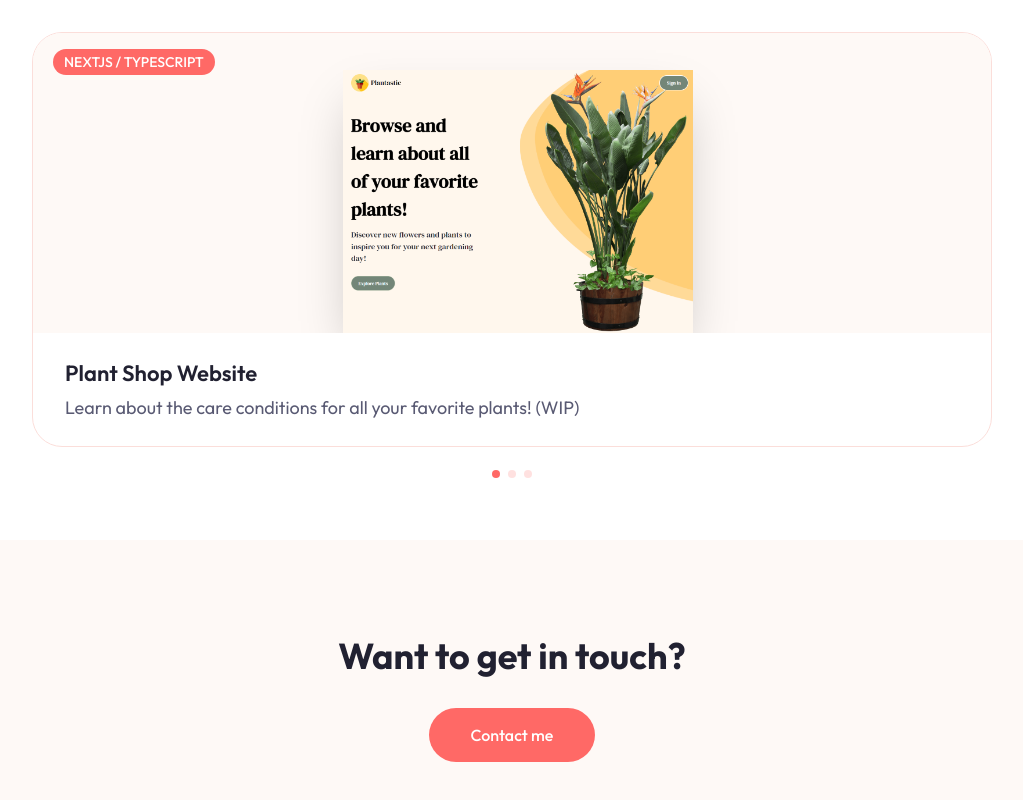
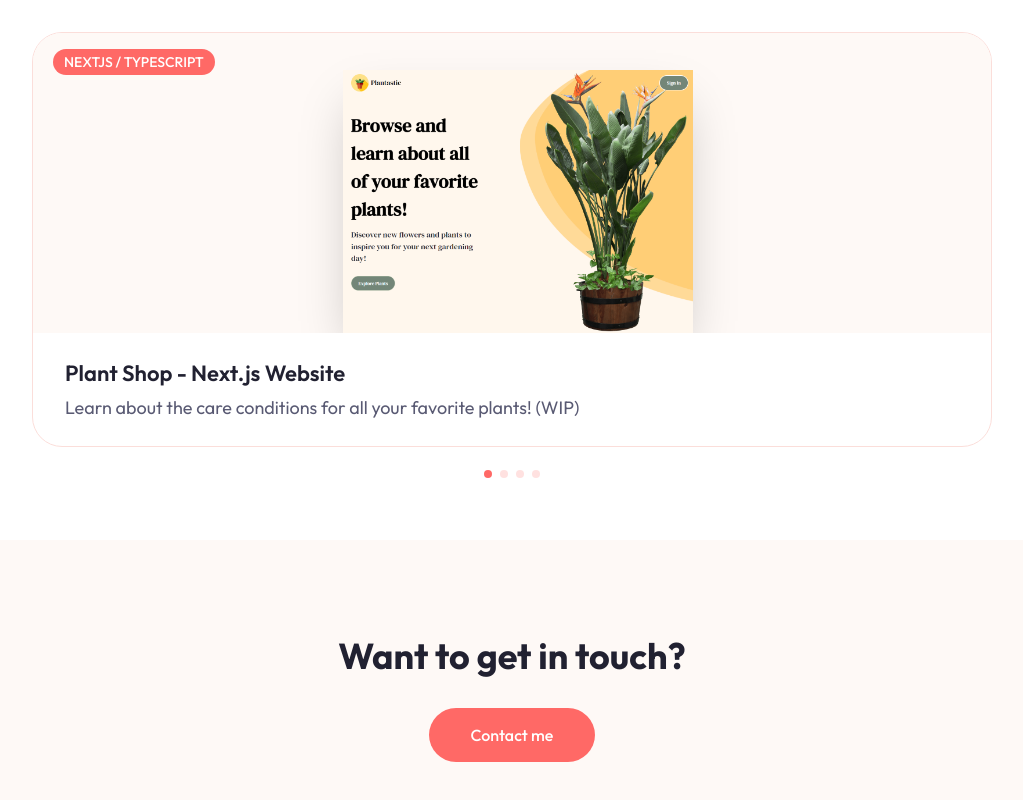
Before and after one commit to allisond756/Portfolio-Website-2.0, a Next.js app: page / in a window 1280 px wide. Shown: the part 2960-3760 px from the top of the page, without its empty margins (128-1151 px from the left). Built offline with nearby package versions, Linux system fonts and the light colour scheme.

Commit message:
camera exchange

```diff
--- a/app/projects/page.jsx
+++ b/app/projects/page.jsx
@@ -7,7 +7,7 @@ const projectData = [
   {
     image: '/work/1.png',
     category: 'next.js',
-    name: 'Plant Shop Website',
+    name: 'Plant Shop - Next.js Website',
     description: 'Work in Progress. Created using reusable Typescript components, utilizes plant API for plant information, and styled with Tailwind.',
     link: 'https://statuesque-kitsune-17fac8.netlify.app',
     github: 'https://github.com/allisond756/Flower-Shop',
@@ -15,7 +15,7 @@ const projectData = [
   {
     image: '/work/2.png',
     category: 'react',
-    name: 'MovieWatch React Website',
+    name: 'MovieWatch - React Website',
     description: 'Uses MovieDB API for movie information, uses Auth0 for user authentication, allows user use CRUD operations in their Watchlist Dashboard, and styled with Tailwind & CSS.',
     link: 'https://meek-elf-feedfd.netlify.app',
     github: 'https://github.com/allisond756/Final-Project-Movie-App',
@@ -23,10 +23,18 @@ const projectData = [
   {
     image: '/work/3.png',
     category: 'flask',
-    name: 'MovieHub Flask Website',
+    name: 'MovieHub - Flask Website',
     description: 'Flask App with minimal functionality, used to handle CRUD operations for MovieWatch website.',
     link: 'https://flask-movie-app.onrender.com',
     github: 'https://github.com/allisond756/flask-movie-app',
+  },
+  {
+    image: '/work/4.png',
+    category: 'flask',
+    name: 'CameraExchange - Next.js Website',
+    description: 'Next.js app using Sanity CMS and Stripe for payments. Styled with Tailwind. ',
+    link: 'https://cameraexchange.netlify.app',
+    github: 'https://github.com/allisond756/CameraExchange',
   },
 ];
 
--- a/components/Work.jsx
+++ b/components/Work.jsx
@@ -19,7 +19,7 @@ const projectData = [
   {
     image: '/work/1.png',
     category: 'nextjs / typescript',
-    name: 'Plant Shop Website',
+    name: 'Plant Shop - Next.js Website',
     description: 'Learn about the care conditions for all your favorite plants! (WIP)',
     link: 'https://statuesque-kitsune-17fac8.netlify.app',
     github: 'https://github.com/allisond756/Flower-Shop',
@@ -27,7 +27,7 @@ const projectData = [
   {
     image: '/work/2.png',
     category: 'react / typescript',
-    name: 'MovieWatch React Website',
+    name: 'MovieWatch - React Website',
     description: 'Browse movies currently in theatres and enter them to your dashboard!',
     link: 'https://meek-elf-feedfd.netlify.app',
     github: 'https://github.com/allisond756/Final-Project-Movie-App',
@@ -35,10 +35,18 @@ const projectData = [
   {
     image: '/work/3.png',
     category: 'flask / html / css',
-    name: 'MovieHub Flask Website',
+    name: 'MovieHub - Flask Website',
     description: 'Flask app used to handle CRUD operations for MovieWatch Site.',
     link: 'https://flask-movie-app.onrender.com',
     github: 'https://github.com/allisond756/flask-movie-app',
+  },
+  {
+    image: '/work/4.png',
+    category: 'nextjs / javascript',
+    name: 'CameraExchange - Next.js Website',
+    description: 'Online store for new and vintage cameras. ',
+    link: 'https://cameraexchange.netlify.app',
+    github: 'https://github.com/allisond756/CameraExchange',
   },
 ];
 
```
Also changed, not shown: public/work/4.png (added).
